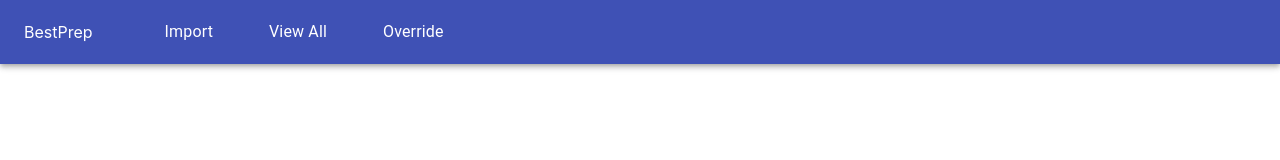
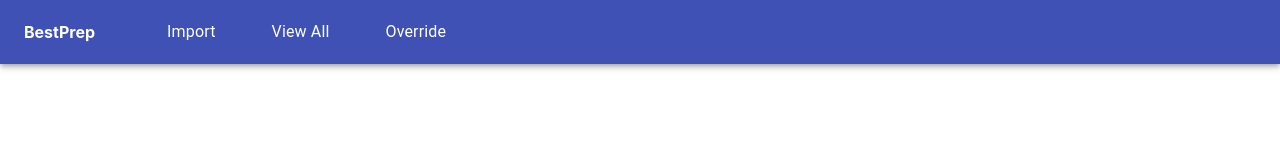
Before and after one commit to Best-Prep/bp-matching, a React (Create React App) app in the folder client/: page / in a window 1280 px wide. Shown: the top 160 px of the page. Built offline with nearby package versions, Linux system fonts and the light colour scheme.

Commit message:
bolded logo

```diff
--- a/client/src/App.js
+++ b/client/src/App.js
@@ -13,7 +13,9 @@ function App() {
   return (
     <Router>
       <div className="App">
-        <Header linkTo='/' headName='BestPrep'/>
+      <div style={{fontWeight: 'bold'}}>
+        <Header linkTo='/' headName='BestPrep' style={{fontWeight: 'bold'}}/>
+        </div>
         <Route path="/import" exact component={Import} />
         <Route path="/Override" exact component={Override} />
         <Route path="/ViewAll" exact component={ViewAll} />
```
